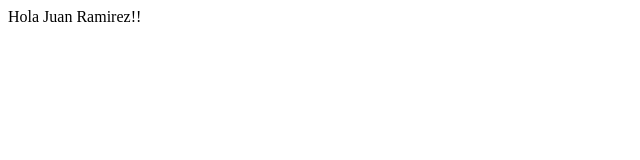
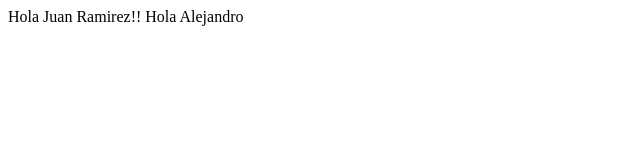
Before and after one commit to Alebernabe5/PruebasDespliegues, a plain HTML site: page index.html in a window 1280 px wide. Shown: the whole page, without its empty margins (0-640 px from the left). Drawn offline with Linux system fonts and the light colour scheme.

Commit message:
Update index.html
Actualizacion desde Github

```diff
--- a/index.html
+++ b/index.html
@@ -7,5 +7,6 @@
 </head>
 <body>
     Hola Juan Ramirez!!
+    Hola Alejandro
 </body>
 </html>
```
